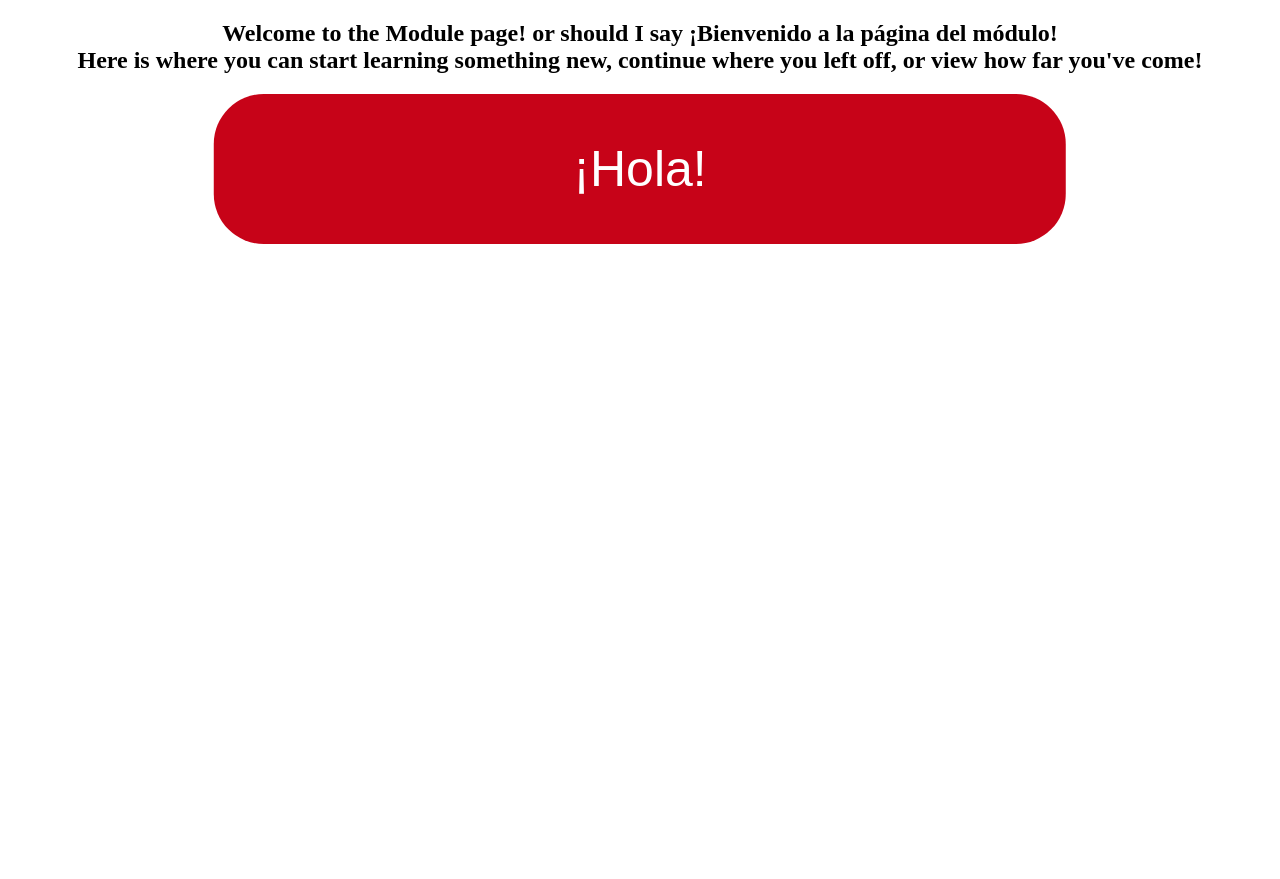
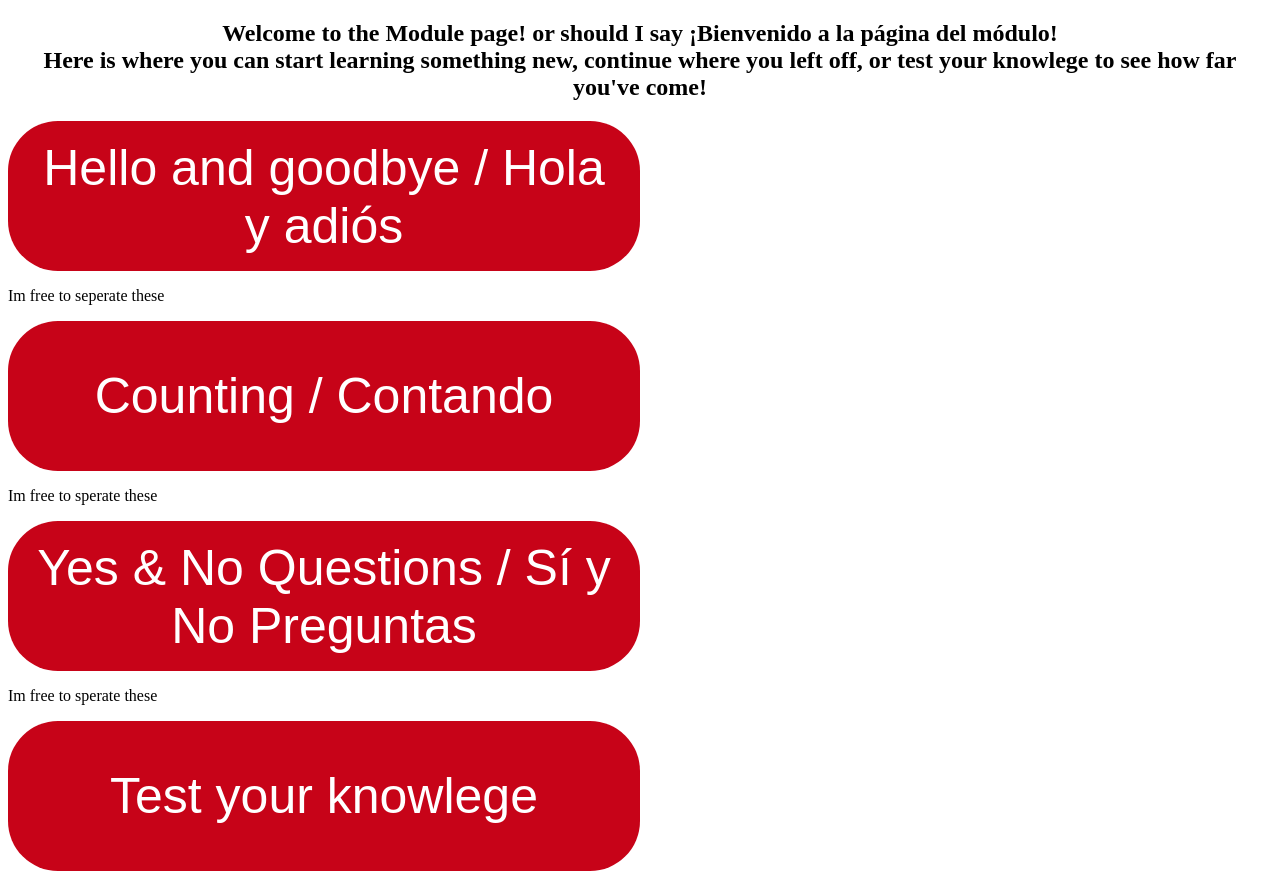
Before and after one commit to Shane-oo/language_Pro, a Flask app: page /module_page in a window 1280 px wide. Before the commit the page ends 244 px from the top, so only its background shows below. Run offline with Flask 2, Linux system fonts and the light colour scheme.

Commit message:
basics fully done
Very ugly but the basics are done.

```diff
--- a/app/routes.py
+++ b/app/routes.py
@@ -22,3 +22,7 @@ def signupPage():
 @app.route('/module_page')
 def moudule_page():
     return render_template('module_page.html')
+
+@app.route('/test1_page')
+def test1_page():
+    return render_template('learningQuizzes/test1_page.html')
--- a/app/static/js/module_page.js
+++ b/app/static/js/module_page.js
@@ -7,10 +7,10 @@ for (i = 0; i < acc.length; i++) {
   acc[i].addEventListener("click", function() {
     this.classList.toggle("active");
     var panel = this.nextElementSibling;
-    if (panel.style.display === "block") {
-      panel.style.display = "none";
+    if (panel.style.maxHeight) {
+      panel.style.maxHeight = null;
     } else {
-      panel.style.display = "block";
+      panel.style.maxHeight = panel.scrollHeight + "px";
     }
   });
     }
--- a/app/static/modulePageStyle.css
+++ b/app/static/modulePageStyle.css
@@ -1,18 +1,13 @@
 .desc_module_page{
     text-align: center;
 }
-.accord_container{
-    position: absolute;
-    left: 50%;
-    transform: translate(-50%);
-    width: 66.6%;
-    }
+
 .accordion {
     background-color: 	rgba(199,3,24,255);
     color: white;
     cursor: pointer;
     padding: 18px;
-    width: 100%;
+    width: 50%;
     height: 150px;
     border: none;
     text-align: middle;
@@ -25,29 +20,89 @@
     background-color: rgba(182,0,34,255);
   }
 
+  .test{
+    background-color: 	rgba(199,3,24,255);
+    color: white;
+    cursor: pointer;
+    padding: 18px;
+    width: 50%;
+    height: 150px;
+    border: none;
+    text-align: middle;
+    outline: none;
+    font-size: 50px;
+    transition: 0.4s;
+    border-radius: 50px;
+  }
+  .active, .test:hover {
+    background-color: rgba(182,0,34,255);
+  }
+
+
   .panel {
     padding: 0 18px;
-    display: none;
+
     background-color: white;
     overflow: hidden;
+    max-height:0;
+    transition: max-height 0.2s ease-out;
   }
 .module_title{
     color:black;
     font-size:25px;
-    border:3px;
+    border:none;
     border-style:solid;
     border-color:rgba(199,3,24,255);
     padding: 1em;
     border-width: medium;
-    width:75%;
+    width:45%;
     background-color: rgba(255,197,0,255);
-    border-radius: 25px;
+    border-radius: 50px;
+    display:flex;
+    justify-content:space-between;
+  }
+
+.start_button{
+    /* button attributes */
+
+   display: block;
+   width:200px;
+   height: 100px;
+   line-height: 40px;
+   font-size: 18px;
+   font-family:sans-serif;
+   text-decoration: none;
+   color:#333;
+   border: 2px solid #333;
+   letter-spacing: 2px;
+   text-align: center;
+   position: relative;
+   transition: all .35s;
+  }
+
+  .start_button_text span{
+    position: relative;
+    z-index:2;
+  }
+  .start_button_text:after{
+    position: absolute;
+    content: "";
+    top: 0;
+    left: 0;
+    width:0;
+    height: 100%;
+    background:	rgba(199,3,24,255);
+    transition: all .35s;
+  }
+  .start_button_text:hover{
+    color: #fff;
+  }
+  .start_button_text:hover:after{
+      width:100%;
   }
 .progress_bar{
-
-        width: 100%;
+        width: 50%;
         background-color: rgba(182,0,34,255);
-
 }
 #module1Bar{
     width: 0%;
--- a/app/templates/module_page.html
+++ b/app/templates/module_page.html
@@ -9,7 +9,7 @@
 
     <title> Language Pro - Modules</title>
     <!--icon bug-->
-    <link rel="icon" href="data:,">
+    <link rel="icon" href= "{{ url_for('static',filename='flag-icon.png') }}">
     <!-- Feature shins navbar up top-->
 </head>
 <body>
@@ -17,19 +17,37 @@
         <h2>Welcome to the Module page! or should I say ¡Bienvenido a la página del módulo!
             <!--Could say more greetings here if we decide to go with more languages-->
             <br>
-            Here is where you can start learning something new, continue where you left off, or view
-            how far you've come!
+            Here is where you can start learning something new, continue where you left off, or test your
+            knowlege to see how far you've come!
         </h2>
     </div>
-    <!--Accordian drop down module menu-->
-    <div class = "accord_container">
-        <button class="accordion">¡Hola!</button>
-
+    <!--Accordian drop down module menu for first module-->
+        <button class="accordion">Hello and goodbye / Hola y adiós</button>
         <div class="panel">
             <div class = "module_title">
                 <p>
-                <h3>Learning Hello! Aprendiendo ¡hola!</h3>
-                <h7>How to greet people in Spanish</h7>
+                    <h3>Hello / hola</h3>
+                    <br>
+                    <h3>How to say hello</h3>
+                    <div class = "start_button">
+                        <a class="start_button_text" href = "#"><span>Start</span></a>
+                    </div>
+
+            </div>
+           <div class = "progress_bar">
+                <div id = "module1Bar">0%</div>
+                    <br>
+                    <button onclick = "move()">Click Me</button>
+
+            </div>
+            <div class = "module_title">
+                <p>
+                <h3>I am / estoy</h3>
+                <br>
+                <h3>Introducing yourself</h3>
+                    <div class = "start_button">
+                        <a class="start_button_text" href = "#"><span>Start</span></a>
+                    </div>
                 </p>
             </div>
                 <div class = "progress_bar">
@@ -37,7 +55,89 @@
                     <br>
                     <button onclick = "move()">Click Me</button>
             </div>
+            <div class = "module_title">
+                <p>
+                <h3>How are you? / ¿Cómo estás?</h3>
+                <br>
+                <h3>How to ask how they're going</h3>
+                    <div class = "start_button">
+                        <a class="start_button_text" href = "#"><span>Start</span></a>
+                    </div>
+                </p>
+            </div>
+                <div class = "progress_bar">
+                    <div id = "module1Bar">0%</div>
+                    <br>
+                    <button onclick = "move()">Click Me</button>
+            </div>
+            <div class = "module_title">
+                <p>
+                <h3>Goodbye / Adiós</h3>
+                <br>
+                <h3>Saying goodbye to new friend</h3>
+                    <div class = "start_button">
+                        <a class="start_button_text" href = "#"><span>Start</span></a>
+                    </div>
+                </p>
+            </div>
+                <div class = "progress_bar">
+                    <div id = "module1Bar">0%</div>
+                    <br>
+                    <button onclick = "move()">Click Me</button>
+            </div>
+
+
+
+        </div>
+        <p>Im free to seperate these</p>
+        <!--Accordian drop down module menu for first module-->
+        <button class="accordion">Counting / Contando</button>
+        <div class="panel">
+            <div class = "module_title">
+                <p>
+                    <h3>Hello / hola</h3>
+                    <br>
+                    <h3>How to say hello</h3>
+                    <div class = "start_button">
+                        <a class="start_button_text" href = "#"><span>Start</span></a>
                     </div>
 
             </div>
+           <div class = "progress_bar">
+                <div id = "module1Bar">0%</div>
+                    <br>
+                    <button onclick = "move()">Click Me</button>
+
+            </div>
+
+
+
+
+
+
+        </div>
+        <p> Im free to sperate these</p>
+        <button class="accordion">Yes & No Questions / Sí y No Preguntas</button>
+        <div class="panel">
+            <div class = "module_title">
+                <p>
+                    <h3>Hello / hola</h3>
+                    <br>
+                    <h3>How to say hello</h3>
+                    <div class = "start_button">
+                        <a class="start_button_text" href = "#"><span>Start</span></a>
+                    </div>
+
+            </div>
+           <div class = "progress_bar">
+                <div id = "module1Bar">0%</div>
+                    <br>
+                    <button onclick = "move()">Click Me</button>
+            </div>
+        </div>
+        <p> Im free to sperate these</p>
+        <button class = "test" onclick="document.location.href=this.getAttribute('href');" href="test1_page">
+        Test your knowlege</button>
+
 </body>
+</html>
```
Also changed, not shown: app/templates/learningQuizzes/test1_page.html (added, +7 -0 lines), app/static/flag-icon.png (added), app/templates/index.html (line endings or trailing spaces). Lines whose indentation alone changed are shown as unchanged.
